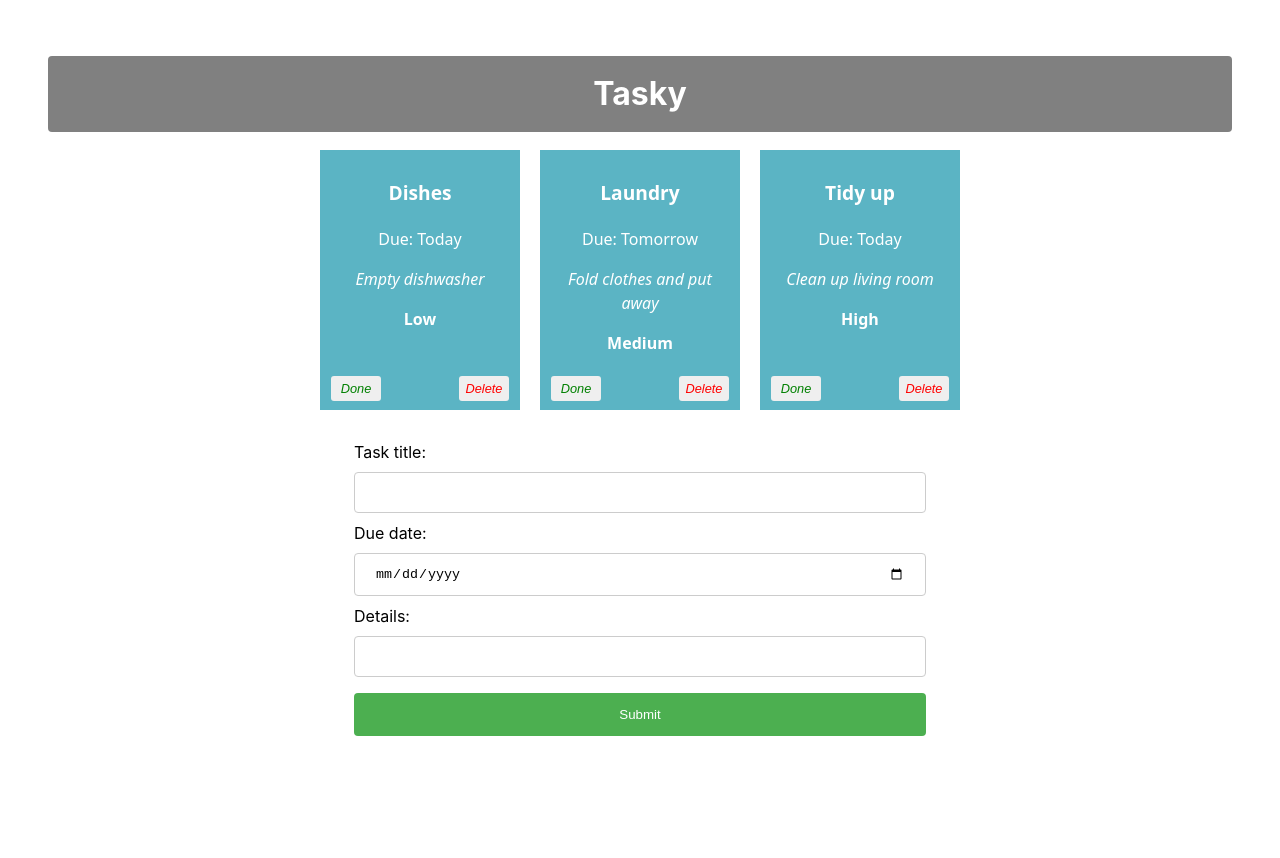
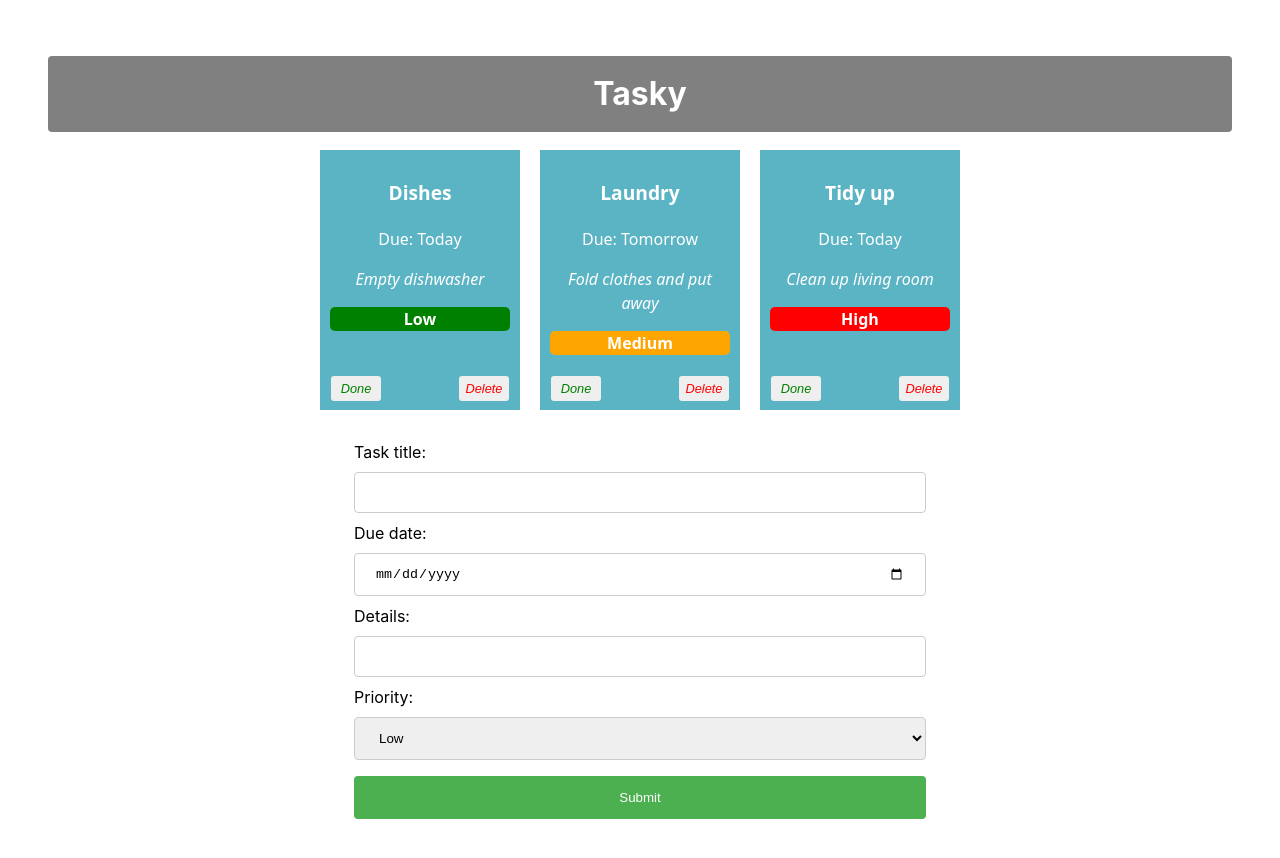
Before and after one commit to KingKorko/react-basics-labs, a React (Vite) app in the folder lab1/: page / in a window 1280 px wide. Shown: the top 858 px of the page. Before the commit the page ends 812 px from the top, so only its background shows below. Built offline with nearby package versions, Linux system fonts and the light colour scheme.

Commit message:
Tasky Lab 2b - Exercises done

```diff
--- a/lab1/src/App.css
+++ b/lab1/src/App.css
@@ -73,7 +73,7 @@ button {
   color: red;
 }
 
-input[type=text], input[type=date] {
+input[type=text], input[type=date] , select{
   width: 100%;
   padding: 12px 20px;
   margin: 8px 0;
@@ -103,3 +103,18 @@ form {
   width: 50%;
   margin: auto;
 }
+
+.priority.low {
+  border-radius: 5px;
+  background-color: green;
+}
+
+.priority.medium {
+  border-radius: 5px;
+  background-color: orange;
+}
+
+.priority.high {
+  border-radius: 5px;
+  background-color: red;
+}
--- a/lab1/src/App.jsx
+++ b/lab1/src/App.jsx
@@ -29,7 +29,8 @@ const deleteHandler = (taskIndex) => {
 const [ formState, setFormState ] = useState({
     title: "",
     description: "",
-    deadline: ""
+    deadline: "",
+    priority: ""
   });
 
    const formChangeHandler = (event) => {
@@ -44,6 +45,9 @@ const [ formState, setFormState ] = useState({
           break;
       case "deadline":
           form.deadline = event.target.value;
+          break;
+      case "priority":
+          form.priority = event.target.value;
           break;
       default:
           form = formState;
--- a/lab1/src/components/Form.jsx
+++ b/lab1/src/components/Form.jsx
@@ -19,6 +19,14 @@ const AddTaskForm = (props) => {
         Details:
         <input type="text" name="description" onChange={(event) => props.change(event)} />
     </label>
+    <label>
+        Priority:
+        <select name="priority" onChange={(event) => props.change(event)}>
+            <option value="Low"style={{backgroundColor: 'green'}}>Low</option>
+            <option value="Medium" style={{backgroundColor: 'yellow'}}>Medium</option>
+            <option value="High"style={{backgroundColor: 'red'}}>High</option>
+            </select>
+    </label>
         <input type="submit" value="Submit" />
         </form>
     </div>
--- a/lab1/src/components/Task.jsx
+++ b/lab1/src/components/Task.jsx
@@ -1,12 +1,13 @@
 import React from 'react';
 
 const Task = (props) => {
+
   return (
     <div className="card" style={{backgroundColor: props.done ? 'lightgrey' : '#5bb4c4'}}>
       <p className="title">{props.title}</p>
       <p>Due: {props.deadline}</p>
       <p className="description">{props.description}</p>
-      <p className="priority">{props.priority}</p>
+      <p className={`priority ${props.priority.toLowerCase()}`}>{props.priority}</p>
       <button className='deleteButton' onClick={props.deleteTask}>Delete</button>
       <button onClick={props.markDone} className='doneButton'>Done</button>
     </div>
```
